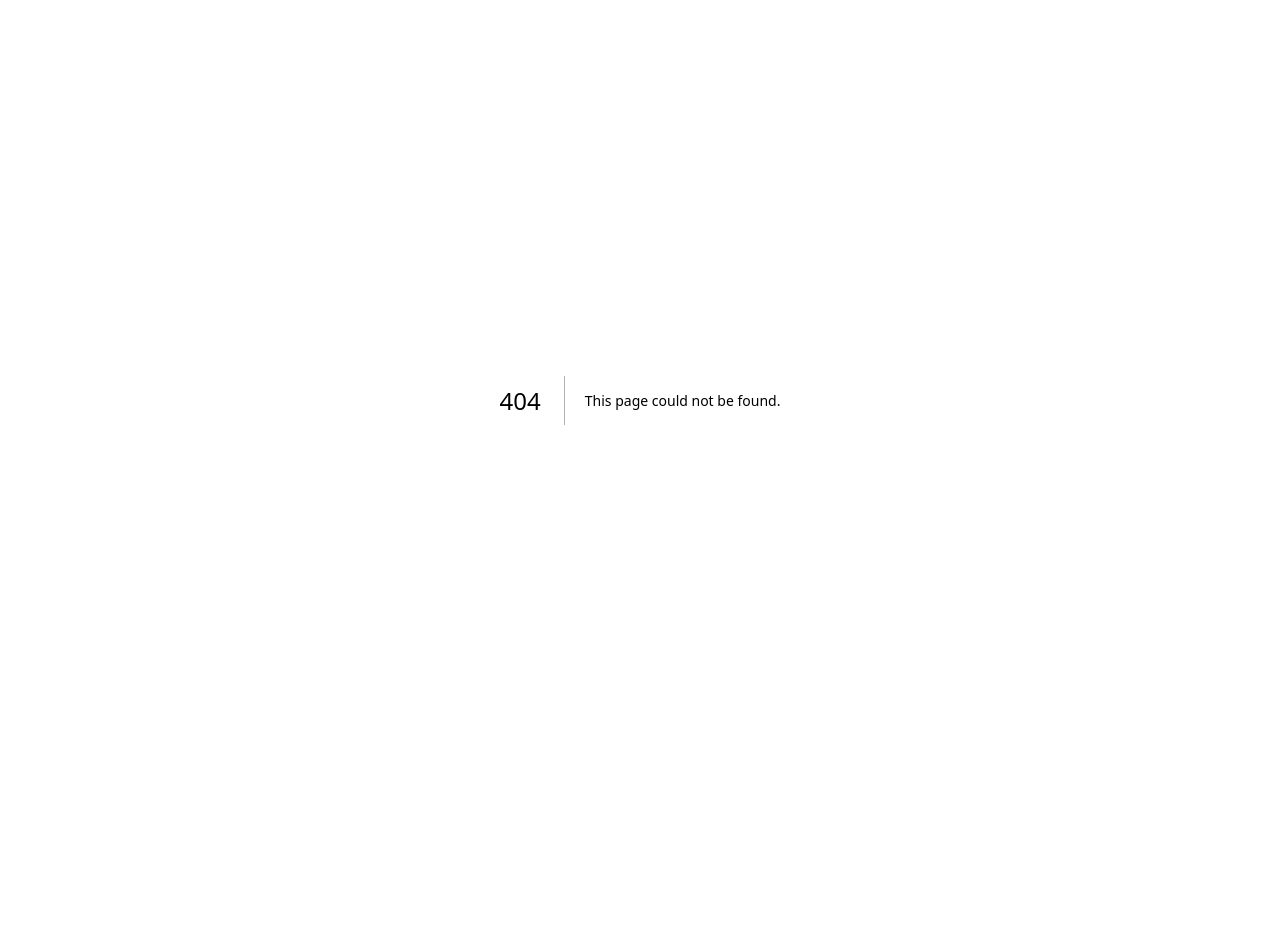
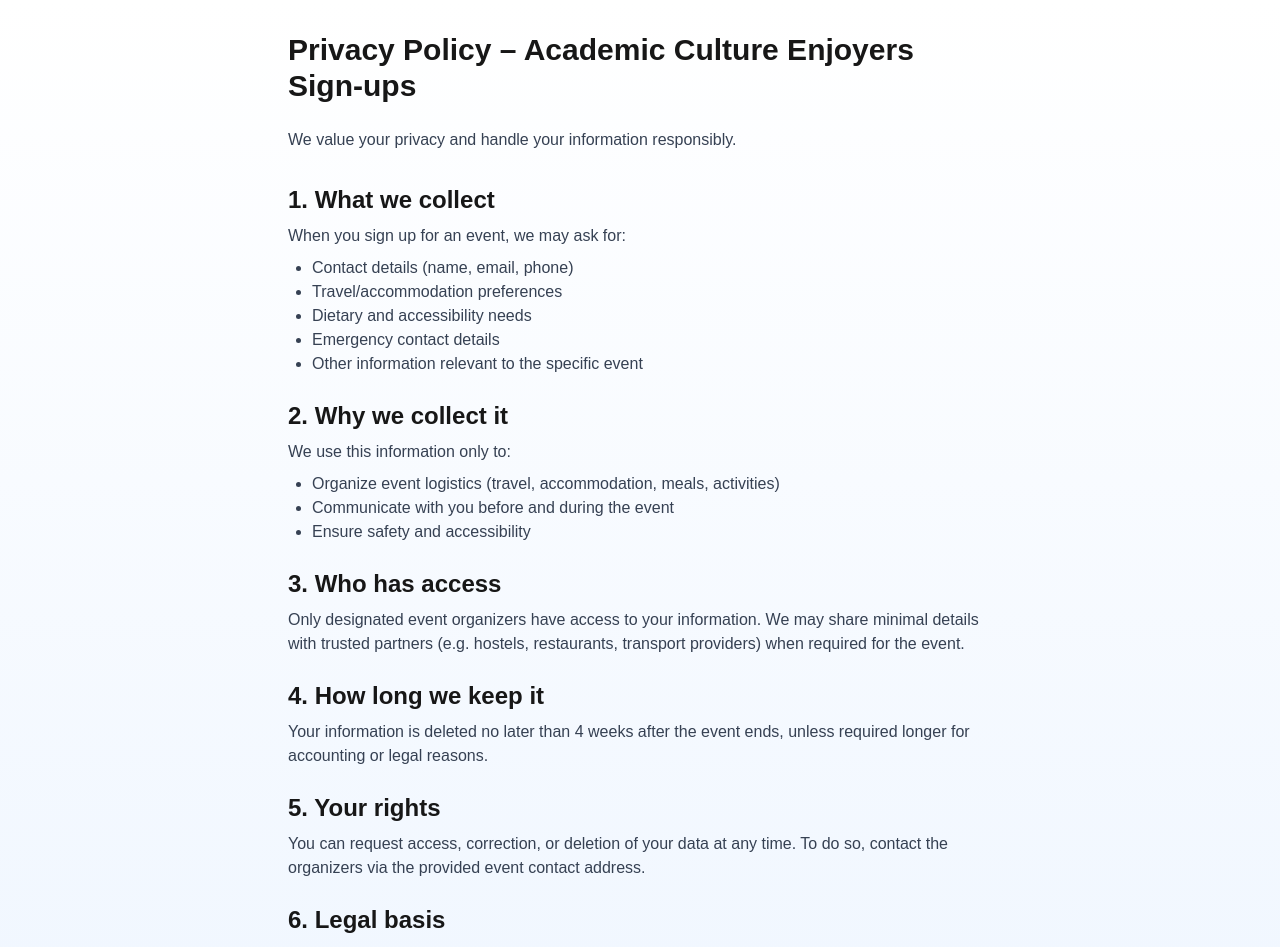
Before and after one commit to Tapiiri/AcademicCultureEnjoyers, a Next.js app: page /privacy in a window 1280 px wide. Before the commit this address had no page. Shown: the top 947 px of the page. Before the commit the page ends 800 px from the top, so only its background shows below. Built offline with nearby package versions, Linux system fonts and the light colour scheme.

Commit message:
Add privacy policy and update design and SEO

```diff
--- a/src/app/events/thomastag-2025/page.tsx
+++ b/src/app/events/thomastag-2025/page.tsx
@@ -1,9 +1,27 @@
 import type { Metadata } from 'next';
+import Link from 'next/link';
 
 export const metadata: Metadata = {
   title: 'Thomastag 2025 – Southern German Traditions Weekend',
   description:
     'Join Academic Culture Enjoyers in Nürnberg, 19–21 December 2025, for a weekend of student traditions and holiday spirit.',
+  keywords: [
+    'Thomastag',
+    'Nürnberg',
+    'student traditions',
+    'academic culture',
+    'kommers',
+    'event',
+  ],
+  alternates: { canonical: '/events/thomastag-2025' },
+  openGraph: {
+    title: 'Thomastag 2025 – Southern German Traditions Weekend',
+    description:
+      'Join Academic Culture Enjoyers in Nürnberg, 19–21 December 2025, for a weekend of student traditions and holiday spirit.',
+    url: 'https://academiccultureenjoyers.org/events/thomastag-2025',
+    siteName: 'Academic Culture Enjoyers',
+    type: 'event',
+  },
 };
 
 export default function Thomastag2025Page() {
@@ -156,6 +174,14 @@ export default function Thomastag2025Page() {
         <p className="mt-2 text-sm text-gray-600 dark:text-gray-400">
           Seats are limited to 30 — first come, first served.
         </p>
+        <p className="mt-2 text-xs text-gray-600 dark:text-gray-400">
+          We only use your info for organizing events, share it only when
+          necessary (e.g. hostel bookings), and delete it after.{' '}
+          <Link href="/privacy" className="underline">
+            Full privacy notice
+          </Link>
+          .
+        </p>
       </section>
     </main>
   );
--- a/src/app/globals.css
+++ b/src/app/globals.css
@@ -1,19 +1,16 @@
 @import 'tailwindcss';
 
 :root {
-  --background: #ffffff;
   --foreground: #171717;
 }
 
 @media (prefers-color-scheme: dark) {
   :root {
-    --background: #0a0a0a;
     --foreground: #ededed;
   }
 }
 
 body {
-  background: var(--background);
   color: var(--foreground);
   font-family: Arial, Helvetica, sans-serif;
 }
--- a/src/app/layout.tsx
+++ b/src/app/layout.tsx
@@ -18,6 +18,9 @@ export const metadata: Metadata = {
     'kommers',
     'fraternities',
     'events',
+    'scholarly community',
+    'research tools',
+    'study tips',
   ],
   openGraph: {
     title: 'Academic Culture Enjoyers',
@@ -47,12 +50,6 @@ export const metadata: Metadata = {
     index: true,
     follow: true,
   },
-  keywords: [
-    'academic culture',
-    'scholarly community',
-    'research tools',
-    'study tips',
-  ],
 };
 
 export default function RootLayout({
@@ -62,7 +59,14 @@ export default function RootLayout({
 }>) {
   return (
     <html lang="en">
-      <body className="antialiased">{children}</body>
+      <body className="flex min-h-screen flex-col bg-gradient-to-b from-white to-blue-50 antialiased dark:from-gray-900 dark:to-gray-950">
+        <main className="flex-1">{children}</main>
+        <footer className="border-t bg-white/60 p-4 text-center text-sm text-gray-600 backdrop-blur dark:bg-gray-900/60 dark:text-gray-400">
+          <a href="/privacy" className="hover:underline">
+            Privacy Policy
+          </a>
+        </footer>
+      </body>
     </html>
   );
 }
--- /dev/null
+++ b/src/app/privacy/page.tsx
@@ -0,0 +1,75 @@
+import type { Metadata } from 'next';
+
+export const metadata: Metadata = {
+  title: 'Privacy Policy',
+  description: 'How Academic Culture Enjoyers handle your sign-up information.',
+};
+
+export default function PrivacyPage() {
+  return (
+    <main className="mx-auto max-w-3xl p-8">
+      <h1 className="mb-6 text-3xl font-bold">
+        Privacy Policy – Academic Culture Enjoyers Sign-ups
+      </h1>
+      <p className="mb-8 text-gray-700 dark:text-gray-300">
+        We value your privacy and handle your information responsibly.
+      </p>
+      <section className="mb-6">
+        <h2 className="mb-2 text-2xl font-semibold">1. What we collect</h2>
+        <p className="mb-2 text-gray-700 dark:text-gray-300">
+          When you sign up for an event, we may ask for:
+        </p>
+        <ul className="list-disc pl-6 text-gray-700 dark:text-gray-300">
+          <li>Contact details (name, email, phone)</li>
+          <li>Travel/accommodation preferences</li>
+          <li>Dietary and accessibility needs</li>
+          <li>Emergency contact details</li>
+          <li>Other information relevant to the specific event</li>
+        </ul>
+      </section>
+      <section className="mb-6">
+        <h2 className="mb-2 text-2xl font-semibold">2. Why we collect it</h2>
+        <p className="text-gray-700 dark:text-gray-300">
+          We use this information only to:
+        </p>
+        <ul className="mt-2 list-disc pl-6 text-gray-700 dark:text-gray-300">
+          <li>
+            Organize event logistics (travel, accommodation, meals, activities)
+          </li>
+          <li>Communicate with you before and during the event</li>
+          <li>Ensure safety and accessibility</li>
+        </ul>
+      </section>
+      <section className="mb-6">
+        <h2 className="mb-2 text-2xl font-semibold">3. Who has access</h2>
+        <p className="text-gray-700 dark:text-gray-300">
+          Only designated event organizers have access to your information. We
+          may share minimal details with trusted partners (e.g. hostels,
+          restaurants, transport providers) when required for the event.
+        </p>
+      </section>
+      <section className="mb-6">
+        <h2 className="mb-2 text-2xl font-semibold">4. How long we keep it</h2>
+        <p className="text-gray-700 dark:text-gray-300">
+          Your information is deleted no later than 4 weeks after the event
+          ends, unless required longer for accounting or legal reasons.
+        </p>
+      </section>
+      <section className="mb-6">
+        <h2 className="mb-2 text-2xl font-semibold">5. Your rights</h2>
+        <p className="text-gray-700 dark:text-gray-300">
+          You can request access, correction, or deletion of your data at any
+          time. To do so, contact the organizers via the provided event contact
+          address.
+        </p>
+      </section>
+      <section className="mb-6">
+        <h2 className="mb-2 text-2xl font-semibold">6. Legal basis</h2>
+        <p className="text-gray-700 dark:text-gray-300">
+          Your consent when signing up and our legitimate interest in safely and
+          effectively organizing events.
+        </p>
+      </section>
+    </main>
+  );
+}
```
